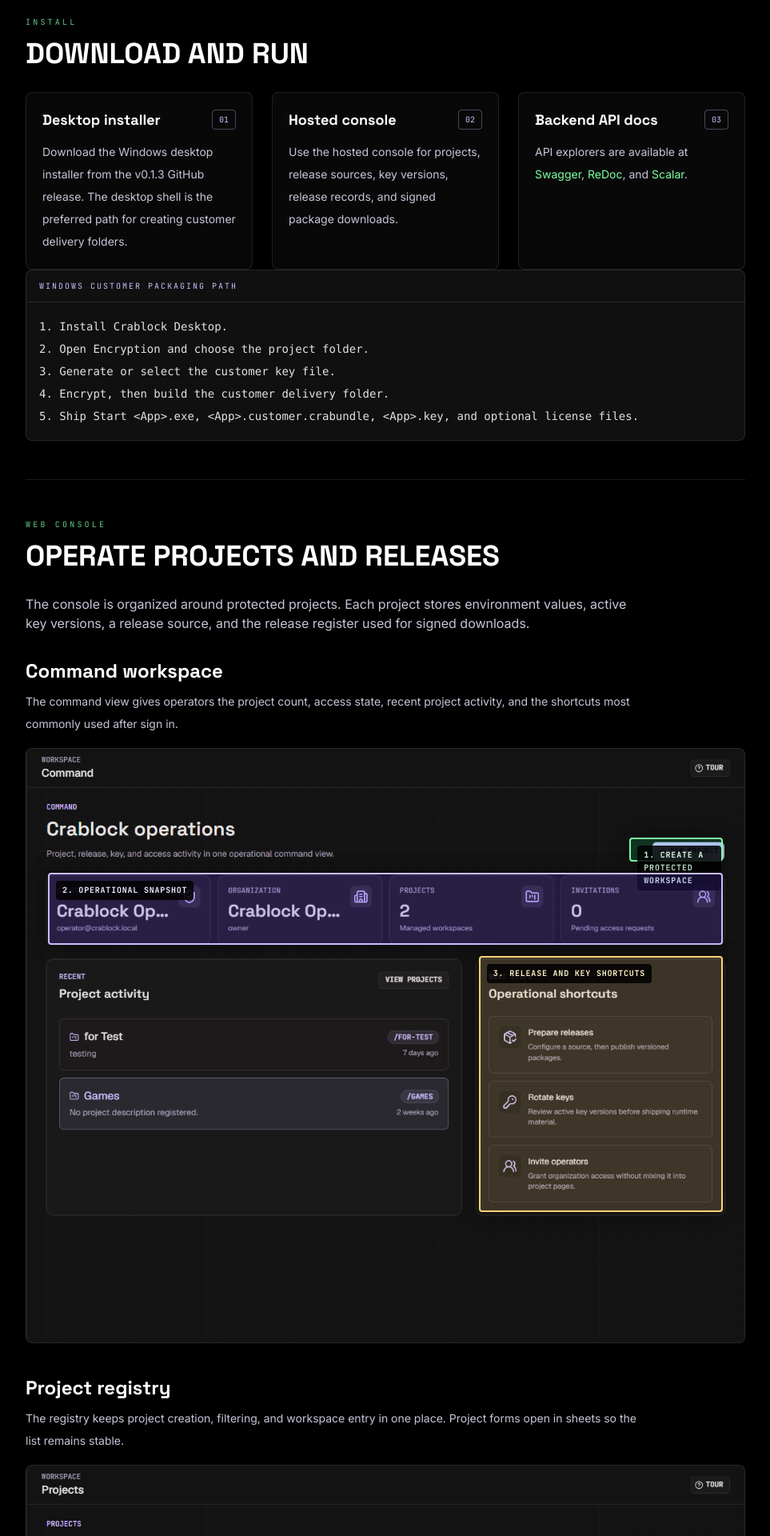
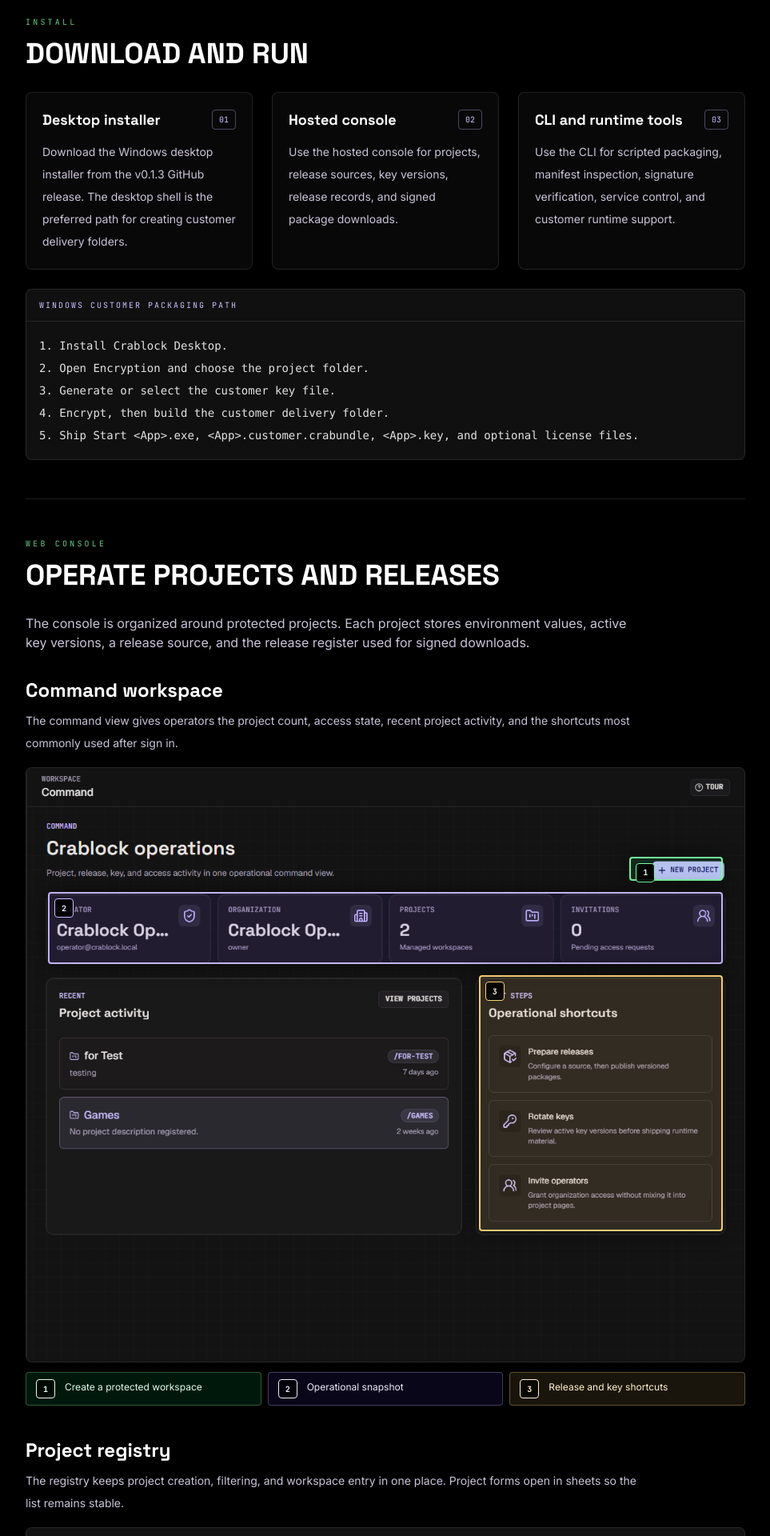
Before and after one commit to said-yousuf/crablock-web, a Next.js app: page /docs in a window 1280 px wide. Shown: the part 560-2480 px from the top of the page at 80% size, without its empty margins (308-1271 px from the left). Built offline with nearby package versions, Linux system fonts and the light colour scheme.

Commit message:
docs: refine Crablock docs annotations

```diff
--- a/src/app/docs/page.tsx
+++ b/src/app/docs/page.tsx
@@ -5,9 +5,9 @@
 import { APP_URL, DOWNLOAD_URL } from "@/lib/constants";
 
 export const metadata: Metadata = {
-  title: "Crablock Docs - Console, Desktop, CLI, and API",
+  title: "Crablock Docs - Console, Desktop, and CLI",
   description:
-    "Operational documentation for Crablock web console, desktop encryption workflow, CLI runtime, and backend API routes.",
+    "Operational documentation for Crablock web console, desktop encryption workflow, and CLI runtime.",
 };
 
 type AnnotationTone = "violet" | "green" | "amber";
@@ -73,7 +73,7 @@
   {
     title: "Release register",
     description:
-      "The release register tracks queued, processing, published, and failed releases. Published rows expose download actions through a signed backend URL.",
+      "The release register tracks queued, processing, published, and failed releases. Published rows expose download actions through a signed release URL.",
     src: "/docs/screenshots/web-releases.png",
     width: 1185,
     height: 980,
@@ -127,19 +127,6 @@
   },
 ];
 
-const apiRows = [
-  ["POST", "/api/v1/auth/login", "Authenticate and set the browser session."],
-  ["GET", "/api/v1/projects", "List project workspaces for the current organization."],
-  ["POST", "/api/v1/projects", "Create a new project workspace."],
-  ["GET", "/api/v1/projects/{project_id}", "Read project metadata and workspace identifiers."],
-  ["PUT", "/api/v1/projects/{project_id}/environment", "Replace encrypted project-level environment variables."],
-  ["PUT", "/api/v1/projects/{project_id}/release-source/upload", "Upload a built artifact as the release source."],
-  ["PUT", "/api/v1/projects/{project_id}/release-source/github", "Connect a GitHub repository, git ref, build preset, and artifact path."],
-  ["POST", "/api/v1/projects/{project_id}/keys/rotate", "Provision a new active project key version."],
-  ["POST", "/api/v1/projects/{project_id}/releases", "Create a versioned release from the configured source."],
-  ["GET", "/api/v1/projects/{project_id}/releases/{release_id}/download", "Return a short-lived signed package URL and filename."],
-] as const;
-
 const releaseStates = [
   ["queued", "GitHub release source is waiting for worker processing."],
   ["processing", "Upload or source build is being packed and signed."],
@@ -147,12 +134,40 @@
   ["failed", "Build or package processing failed. Inspect the release detail sheet."],
 ] as const;
 
+const desktopAdvancedOptions = [
+  [
+    "Runtime folders",
+    "Scan for local runtime folders or map them manually for Node, PHP, PostgreSQL, MySQL, and MariaDB sidecars before encryption.",
+  ],
+  [
+    "Key and signature material",
+    "Generate or rotate the customer key, attach the developer signing key, and keep the signing public key available for customer-side verification.",
+  ],
+  [
+    "Environment and preparation",
+    "Attach a dotenv file, review the generated CrablockFile recipe, and use the no-prepare option only when the project output is already built.",
+  ],
+  [
+    "License gate",
+    "Enable license requirements for package-bound customer access, then generate the license file and matching public key before delivery.",
+  ],
+  [
+    "Delivery builder",
+    "Use the Delivery tab to assemble the launcher, encrypted package, key file, signing public key, and optional license sidecars into one customer folder.",
+  ],
+  [
+    "Run verification",
+    "Use Check before Run to inspect framework, runtime, database, license, signature, and signing fingerprint metadata without starting the app.",
+  ],
+] as const;
+
 const toc = [
   ["Install", "#install"],
   ["Web Console", "#web-console"],
+  ["Release Flow", "#release-flow"],
   ["Desktop App", "#desktop-app"],
+  ["Advanced", "#desktop-advanced"],
   ["CLI", "#cli"],
-  ["Backend API", "#backend-api"],
   ["Security", "#security"],
 ] as const;
 
@@ -207,7 +222,7 @@
               Ship encrypted customer applications with Crablock.
             </h1>
             <p className="mt-5 max-w-3xl text-base leading-8 text-[#cac3d9]">
-              Crablock combines a hosted operations console, a desktop encryption shell, a Rust CLI/runtime, and a FastAPI backend.
+              Crablock combines a hosted operations console, a desktop encryption shell, and a Rust CLI/runtime.
               Use these docs to package customer applications, publish releases, and download signed runtime artifacts.
             </p>
             <div className="mt-8 flex flex-col gap-3 sm:flex-row">
@@ -237,14 +252,13 @@
               <InfoTile title="Hosted console" marker="02">
                 Use the hosted console for projects, release sources, key versions, release records, and signed package downloads.
               </InfoTile>
-              <InfoTile title="Backend API docs" marker="03">
-                API explorers are available at <InlineLink href="https://api.crablock.cloud/docs">Swagger</InlineLink>,{" "}
-                <InlineLink href="https://api.crablock.cloud/redoc">ReDoc</InlineLink>, and{" "}
-                <InlineLink href="https://api.crablock.cloud/scalar">Scalar</InlineLink>.
+              <InfoTile title="CLI and runtime tools" marker="03">
+                Use the CLI for scripted packaging, manifest inspection, signature verification, service control, and customer runtime support.
               </InfoTile>
             </div>
 
             <CodeBlock
+              className="mt-6"
               title="Windows customer packaging path"
               lines={[
                 "1. Install Crablock Desktop.",
@@ -268,8 +282,27 @@
             </div>
 
             <Callout title="Release download behavior" tone="green">
-              The browser does not download from the API route directly. The console calls the backend download endpoint, reads the
-              returned <code className="font-mono-ui text-[#7dffa2]">url</code>, and starts the browser download from that signed storage URL.
+              The browser does not download from the release request directly. The console requests a download, reads the returned{" "}
+              <code className="font-mono-ui text-[#7dffa2]">url</code>, and starts the browser download from that signed storage URL.
+            </Callout>
+          </DocsSection>
+
+          <DocsSection id="release-flow" eyebrow="Release Flow" title="Understand release states">
+            <p className="max-w-3xl text-[#cac3d9]">
+              Treat the release register as the operational source of truth. A release moves from queued work to a published package,
+              or it stops in failed state with detail available from the release sheet.
+            </p>
+            <div className="mt-6 grid gap-3 md:grid-cols-2">
+              {releaseStates.map(([state, meaning]) => (
+                <div key={state} className="rounded-lg border border-white/10 bg-white/[0.03] p-4">
+                  <p className="font-mono-ui text-[11px] uppercase tracking-[0.18em] text-[#7dffa2]">{state}</p>
+                  <p className="mt-2 text-sm leading-6 text-[#cac3d9]">{meaning}</p>
+                </div>
+              ))}
+            </div>
+            <Callout title="Published downloads are temporary" tone="violet">
+              Published release downloads use signed URLs. Start the download from the console action and avoid storing the returned URL
+              as a permanent artifact link.
             </Callout>
           </DocsSection>
 
@@ -283,6 +316,31 @@
                 <AnnotatedScreenshot key={figure.src} figure={figure} />
               ))}
             </div>
+          </DocsSection>
+
+          <DocsSection id="desktop-advanced" eyebrow="Desktop Advanced" title="Advanced packaging controls">
+            <p className="max-w-3xl text-[#cac3d9]">
+              Use the advanced panel when the customer package needs portable runtimes, signed policies, license enforcement, or a
+              controlled delivery folder. Keep these settings deliberate because they change what the runner requires at customer startup.
+            </p>
+            <div className="mt-6 grid gap-4 md:grid-cols-2">
+              {desktopAdvancedOptions.map(([title, copy], index) => (
+                <InfoTile key={title} title={title} marker={String(index + 1).padStart(2, "0")}>
+                  {copy}
+                </InfoTile>
+              ))}
+            </div>
+            <CodeBlock
+              className="mt-6"
+              title="Advanced desktop checklist"
+              lines={[
+                "1. Scan or select runtime folders before encryption when the customer PC should not install dependencies.",
+                "2. Generate the customer key and developer signing key before building the package.",
+                "3. Review the generated CrablockFile recipe before writing it to the source project.",
+                "4. Enable license requirements only after the license public key and customer duration are set.",
+                "5. Build the delivery folder, then use Check on the Running page before handing it to the customer.",
+              ]}
+            />
           </DocsSection>
 
           <DocsSection id="cli" eyebrow="CLI" title="Command line quick reference">
@@ -324,45 +382,6 @@
                 ]}
               />
             </div>
-          </DocsSection>
-
-          <DocsSection id="backend-api" eyebrow="Backend API" title="API routes and release states">
-            <div className="overflow-hidden rounded-lg border border-white/10">
-              <table className="w-full min-w-[720px] border-collapse text-left text-sm">
-                <thead className="bg-white/[0.05] font-mono-ui text-[10px] uppercase tracking-[0.18em] text-white/45">
-                  <tr>
-                    <th className="px-4 py-3">Method</th>
-                    <th className="px-4 py-3">Route</th>
-                    <th className="px-4 py-3">Purpose</th>
-                  </tr>
-                </thead>
-                <tbody className="divide-y divide-white/10">
-                  {apiRows.map(([method, route, purpose]) => (
-                    <tr key={`${method}-${route}`} className="bg-white/[0.02]">
-                      <td className="px-4 py-3 font-mono-ui text-[#7dffa2]">{method}</td>
-                      <td className="px-4 py-3 font-mono-ui text-[#cbbeff]">{route}</td>
-                      <td className="px-4 py-3 text-[#cac3d9]">{purpose}</td>
-                    </tr>
-                  ))}
-                </tbody>
-              </table>
-            </div>
-
-            <div className="mt-8 grid gap-3 md:grid-cols-2">
-              {releaseStates.map(([state, meaning]) => (
-                <div key={state} className="rounded-lg border border-white/10 bg-white/[0.03] p-4">
-                  <p className="font-mono-ui text-[11px] uppercase tracking-[0.18em] text-[#7dffa2]">{state}</p>
-                  <p className="mt-2 text-sm leading-6 text-[#cac3d9]">{meaning}</p>
-                </div>
-              ))}
-            </div>
-
-            <Callout title="Published downloads are short lived" tone="violet">
-              <code className="font-mono-ui text-[#cbbeff]">GET /download</code> returns{" "}
-              <code className="font-mono-ui text-[#cbbeff]">url</code>,{" "}
-              <code className="font-mono-ui text-[#cbbeff]">filename</code>, and{" "}
-              <code className="font-mono-ui text-[#cbbeff]">expires_in_seconds</code>. Treat the signed URL as temporary.
-            </Callout>
           </DocsSection>
 
           <DocsSection id="security" eyebrow="Security" title="Operational guardrails">
@@ -423,14 +442,6 @@
   );
 }
 
-function InlineLink({ href, children }: { href: string; children: ReactNode }) {
-  return (
-    <a href={href} target="_blank" rel="noopener noreferrer" className="text-[#7dffa2] underline-offset-4 hover:underline">
-      {children}
-    </a>
-  );
-}
-
 function AnnotatedScreenshot({ figure, priority = false }: { figure: ScreenshotFigure; priority?: boolean }) {
   return (
     <figure>
@@ -452,6 +463,11 @@
           <ScreenshotAnnotation key={annotation.label} annotation={annotation} index={index + 1} />
         ))}
       </div>
+      <ol className="mt-3 grid gap-2 md:grid-cols-3">
+        {figure.annotations.map((annotation, index) => (
+          <AnnotationLegendItem key={annotation.label} annotation={annotation} index={index + 1} />
+        ))}
+      </ol>
     </figure>
   );
 }
@@ -459,9 +475,14 @@
 function ScreenshotAnnotation({ annotation, index }: { annotation: Annotation; index: number }) {
   const tone = annotation.tone ?? "violet";
   const classes = {
-    violet: "border-[#cbbeff] bg-[#663af3]/20 text-[#efeaff]",
-    green: "border-[#7dffa2] bg-[#05e777]/15 text-[#dcffe7]",
-    amber: "border-[#ffd479] bg-[#ffd479]/15 text-[#fff1c7]",
+    violet: "border-[#cbbeff]/95 bg-[#663af3]/10",
+    green: "border-[#7dffa2]/95 bg-[#05e777]/10",
+    amber: "border-[#ffd479]/95 bg-[#ffd479]/10",
+  } satisfies Record<AnnotationTone, string>;
+  const badgeClasses = {
+    violet: "border-[#cbbeff] text-[#efeaff]",
+    green: "border-[#7dffa2] text-[#dcffe7]",
+    amber: "border-[#ffd479] text-[#fff1c7]",
   } satisfies Record<AnnotationTone, string>;
 
   const style: CSSProperties = {
@@ -472,17 +493,35 @@
   };
 
   return (
-    <div className={`absolute rounded border-2 shadow-[0_0_24px_rgba(0,0,0,0.45)] ${classes[tone]}`} style={style}>
-      <span className="absolute left-2 top-2 max-w-[220px] rounded bg-black/85 px-2 py-1 font-mono-ui text-[10px] font-bold uppercase leading-4 tracking-[0.08em]">
-        {index}. {annotation.label}
+    <div aria-hidden="true" className={`absolute rounded border-2 shadow-[0_0_24px_rgba(0,0,0,0.45)] ${classes[tone]}`} style={style}>
+      <span className={`absolute left-1.5 top-1.5 flex size-6 items-center justify-center rounded border bg-black/90 font-mono-ui text-[10px] font-bold ${badgeClasses[tone]}`}>
+        {index}
       </span>
     </div>
   );
 }
 
-function CodeBlock({ title, lines }: { title: string; lines: string[] }) {
+function AnnotationLegendItem({ annotation, index }: { annotation: Annotation; index: number }) {
+  const tone = annotation.tone ?? "violet";
+  const classes = {
+    violet: "border-[#cbbeff]/30 bg-[#663af3]/10 text-[#efeaff]",
+    green: "border-[#7dffa2]/30 bg-[#05e777]/10 text-[#dcffe7]",
+    amber: "border-[#ffd479]/30 bg-[#ffd479]/10 text-[#fff1c7]",
+  } satisfies Record<AnnotationTone, string>;
+
   return (
-    <div className="rounded-lg border border-white/10 bg-[#101010]">
+    <li className={`flex items-start gap-3 rounded border px-3 py-2 ${classes[tone]}`}>
+      <span className="flex size-6 shrink-0 items-center justify-center rounded border border-current bg-black/60 font-mono-ui text-[10px] font-bold">
+        {index}
+      </span>
+      <span className="text-xs leading-5">{annotation.label}</span>
+    </li>
+  );
+}
+
+function CodeBlock({ title, lines, className = "" }: { title: string; lines: string[]; className?: string }) {
+  return (
+    <div className={`rounded-lg border border-white/10 bg-[#101010] ${className}`}>
       <div className="border-b border-white/10 px-4 py-3">
         <p className="font-mono-ui text-[10px] uppercase tracking-[0.2em] text-[#cbbeff]">{title}</p>
       </div>
```
